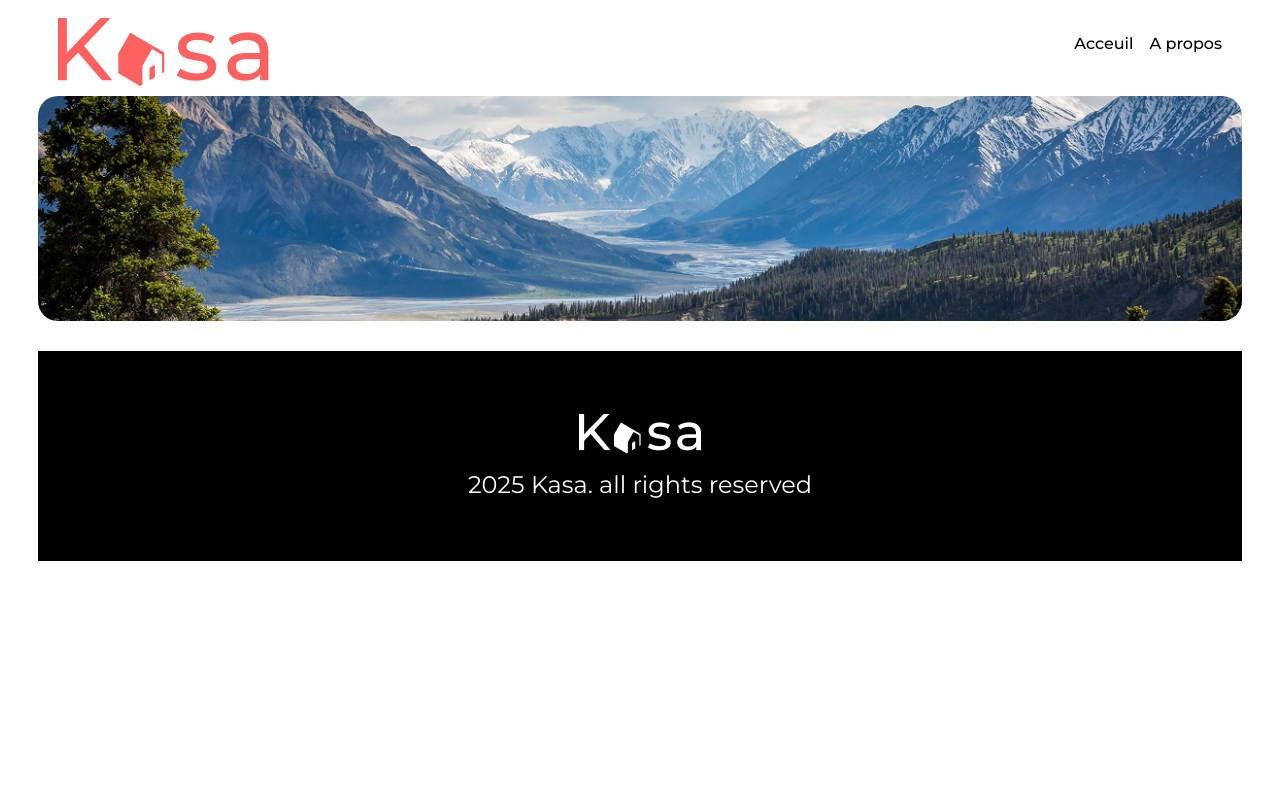
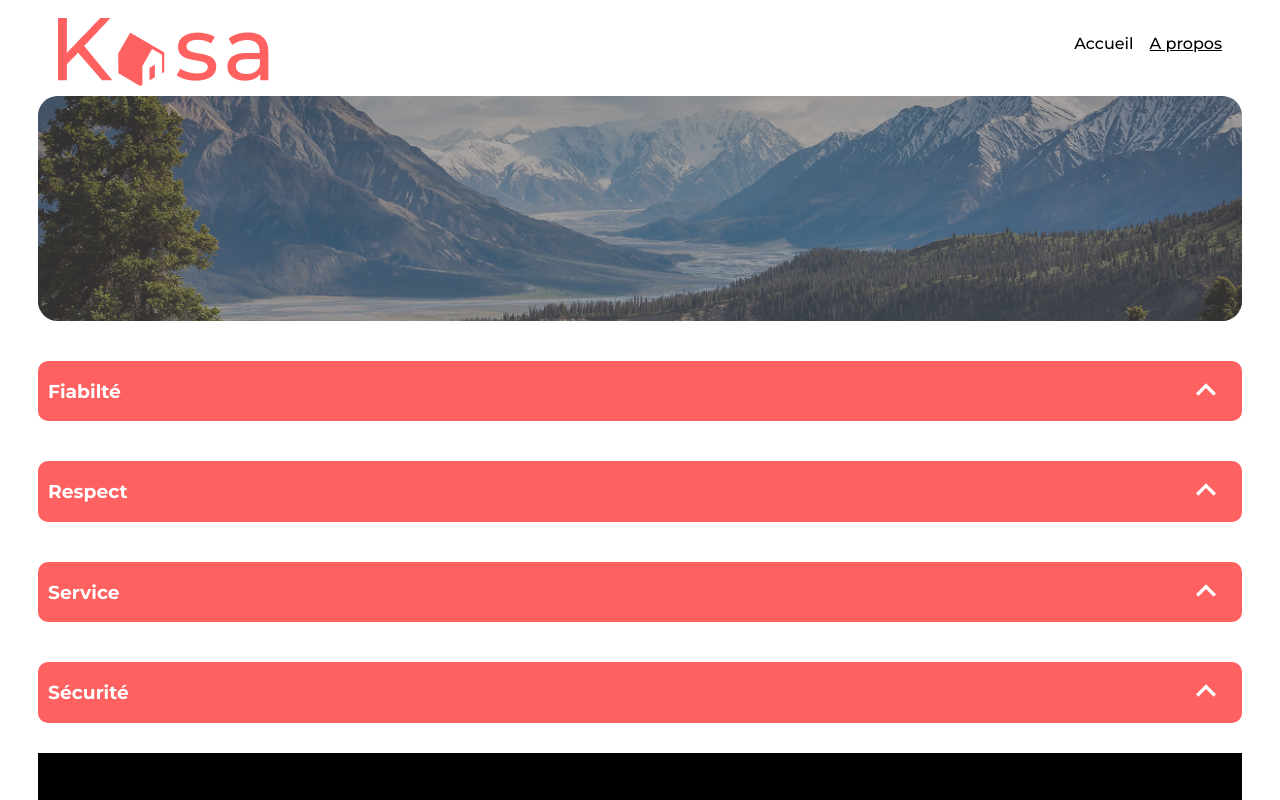
Before and after one commit to ChafaaDev/Kasa, a React (Vite) app in the folder my-react-app/: page /Apropos in a window 1280 px wide. Shown: the top 800 px of the page. Built offline with nearby package versions, Linux system fonts and the light colour scheme.

Commit message:
Accordion added to the about page

```diff
--- a/my-react-app/src/Pages/About/index.jsx
+++ b/my-react-app/src/Pages/About/index.jsx
@@ -1,10 +1,35 @@
 import banner from '../../assets/banner.jpg'
 import '../../styles/About.scss'
-function About (){
+import CollapseMenu from '../../components/CollapseMenu'
+
+function About (props){
+
+    const collapsingContainers = [{title:"Fiabilté",
+                                   description:"Les annonces postées sur Kasa garantissent une fiabilité totale.Les photos sont conformes aux logements, et toutes les information sont régulièrement vérifiées par nos équipes"},
+                                {title:"Respect",
+                                 description:"La bienveillance fait partie des valeurs fondatrices de Kasa.Tout comportement discriminatoire ou perturbation du voisinage entrainera une exclusion de notre plateforme "
+                                },
+                            {title:"Service",
+                                description:"La qualité du service est au coeur de notre engagement chez Kasa. Nous veillons à ce que chaque interaction, que ce soit  avec nos hotes ou  nos locataires, soit empreinte de respect et de bienveillance"
+                            },
+                        {
+                            title:"Sécurité",
+                            description:"La sécurité est la priorité de Kasa. Aussi bien pour nos hôtes que pour nos voyageurs, chaque logement correspond aux critères de sécurité établis par nos services. En laissant une note aussi bien à l'hôte qu'au locataire, cela permet à nos équipes de vérifier que les standards sont bien respectés.Nous organisons également des ateliers sur la sécurité domestique pour nos hôtes"
+                        }]
     return(
+       <div>
             <div className="banner-container">
-               <img src={banner} alt="" />
+               <img src={banner} alt="banner picture" />
             </div>
+            <section className="collapse-container">
+                {collapsingContainers.map((item)=>
+                <CollapseMenu
+                property={item.title}
+                description={item.description}/>
+                )}
+
+            </section>
+        </div>
     )
 }
 export default About
--- a/my-react-app/src/Pages/home/index.jsx
+++ b/my-react-app/src/Pages/home/index.jsx
@@ -1,7 +1,7 @@
 // import banner from '../../assets/home-banner.png'
 import '../../../src/styles/Home.scss'
 import Card from '../../components/Card'
-import { AppartList } from '../../data/AppartList'
+import AppartList from'../../data/AppartList.json'
 function Home(){
 
     return(
@@ -13,8 +13,10 @@ function Home(){
             <div className="gallery-home">
                 {AppartList.map(appart=>
                     <Card
-                    picture={appart.pictures[0]}
-                    title={appart.title}/>
+                    id = {appart.id}
+                    picture={appart.cover}
+                    title={appart.title}
+                    />
                 )}
 
             </div>
--- a/my-react-app/src/components/Card/index.jsx
+++ b/my-react-app/src/components/Card/index.jsx
@@ -1,8 +1,8 @@
 
 
-function Card({title, picture}){
+function Card({id,title, picture}){
     return(
-            <figure className="gallery-item">
+            <figure className="gallery-item" id={id}>
                 <img src={picture} alt="card" />
                 <span className="card-title">{title}</span>
             </figure>
--- /dev/null
+++ b/my-react-app/src/components/CollapseMenu/index.jsx
@@ -0,0 +1,27 @@
+import '../../styles/Collapse.scss'
+import { useState, useEffect } from 'react'
+const chevronUp = <svg xmlns="http://www.w3.org/2000/svg" height="40px" viewBox="0 -960 960 960"
+                        width="40px" fill="#fff">
+                        <path d="M480-528 296-344l-56-56 240-240 240 240-56 56-184-184Z"/>
+                    </svg>
+
+function CollapseMenu({property, description}){
+    const [isActive, setIsActive] = useState(false)
+function toggleText(){
+    setIsActive(isActive=>!isActive)
+}
+
+    return(
+
+            <article className="collapse-container">
+                <div className="collapse-item">
+                <h3 className='title'>{property}</h3>
+                <button className={`arrow ${isActive? 'active' : ''}`} onClick={toggleText}>{chevronUp}</button>
+
+                </div>
+                <p className={`description ${isActive ? 'display': ""}`}>{description}</p>
+            </article>
+
+    )
+}
+export default CollapseMenu
--- a/my-react-app/src/components/Header/index.jsx
+++ b/my-react-app/src/components/Header/index.jsx
@@ -1,6 +1,6 @@
 import logo from '../../assets/LOGO.png'
 import '../../../src/styles/Header.scss'
-import { Link } from 'react-router-dom'
+import { NavLink } from 'react-router-dom'
 import { useState } from 'react'
 function Header (){
     return(
@@ -9,8 +9,8 @@ function Header (){
             <img src={logo} alt="logo Kasa" />
                 <ul>
 
-                   <Link to="/"><li>Acceuil</li></Link>
-                   <Link to="/Apropos"><li>A propos</li></Link>
+                   <NavLink to="/" className={({isActive})=>(isActive?'active-link':"")}><li>Accueil</li></NavLink>
+                   <NavLink to="/Apropos" className={({isActive})=>(isActive?"active-link":"")}><li>A propos</li></NavLink>
                 </ul>
             </nav>
         </header>
--- a/my-react-app/src/data/AppartList.js
+++ b/my-react-app/src/data/AppartList.json
@@ -1,4 +1,4 @@
-export const AppartList = [
+[
     {
       "id": "c67ab8a7",
       "title": "Appartement cosy",
--- a/my-react-app/src/styles/About.scss
+++ b/my-react-app/src/styles/About.scss
@@ -3,6 +3,8 @@
     height: 225px;
     width: 100%;
     border-radius: 20px;
+    position: relative;
+    z-index: -1;
     img{
         object-fit: cover;
         height: 100%;
@@ -11,3 +13,18 @@
     }
 
 }
+.banner-container::after{
+    content: '';
+    width: 100%;
+    height: 100%;
+    position: absolute;
+    background-color: rgba(93, 90, 90, 0.526);
+    z-index: 100;
+    top: 0;
+    left:0;
+    border-radius: 20px;
+
+}
+.collapse-container{
+    margin-top: 40px;
+}
--- /dev/null
+++ b/my-react-app/src/styles/Collapse.scss
@@ -0,0 +1,46 @@
+.collapse-container{
+    .collapse-item{
+        display: flex;
+        background-color: #FF6060;
+        border-radius: 10px;
+        align-items: center;
+        padding: 0 10px;
+        .arrow{
+            margin-right: auto;
+            cursor: pointer;
+            transition: 1s ease;
+            border: none;
+            background-color: transparent;
+        }
+        .active{
+            transform: rotate(-180deg);
+        }
+        .title{
+            color: #fff;
+            width: 100%;
+          }
+
+    }
+    .description{
+        display: none;
+        transition-property: display;
+        transition-duration: 5s;
+    }
+    .display{
+        display: block;
+        animation: .5s showup linear infinite;
+        animation-iteration-count: 1;
+    }
+}
+@keyframes showup {
+    from{
+        transform: translate(0,-20px);
+    }
+    to{
+        transform: translate(0,0);
+    }
+}
+@keyframes collapse {
+    from{transform: translate(0,0);}
+    to{transform: translate(0,-20px);}
+}
--- a/my-react-app/src/styles/Header.scss
+++ b/my-react-app/src/styles/Header.scss
@@ -20,4 +20,7 @@ Header{
     img{
         margin-right: auto;
     }
+    .active-link{
+        text-decoration: underline;
+    }
 }
--- a/my-react-app/src/styles/Home.scss
+++ b/my-react-app/src/styles/Home.scss
@@ -33,12 +33,15 @@ $lightBackgroundColor:#F6F6F6;
     border-radius: 20px;
 }
 .gallery-home{
-    display: grid;
-    grid:auto/repeat(3,1fr);
+    display: flex;
+    flex-wrap: wrap;
+    align-content: center;
     background-color: $lightBackgroundColor;
     border-radius: 10px;
     padding-block: 30px;
     .gallery-item{
+      flex: 1 1 auto;
+      flex-basis: 25%;
       height: 400px;
       width: 400px;
       border-radius: 10px;
```
Also changed, not shown: my-react-app/src/assets/Vector.svg (added).
